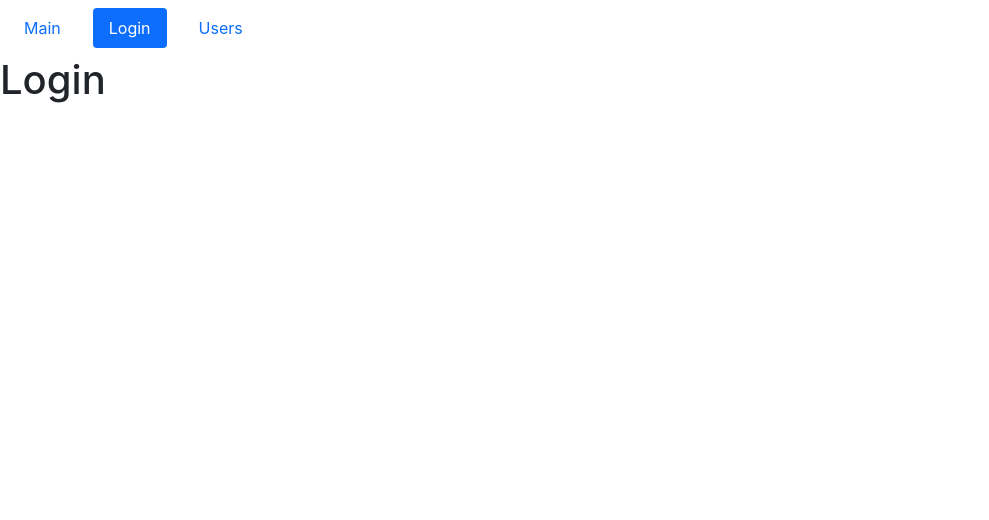
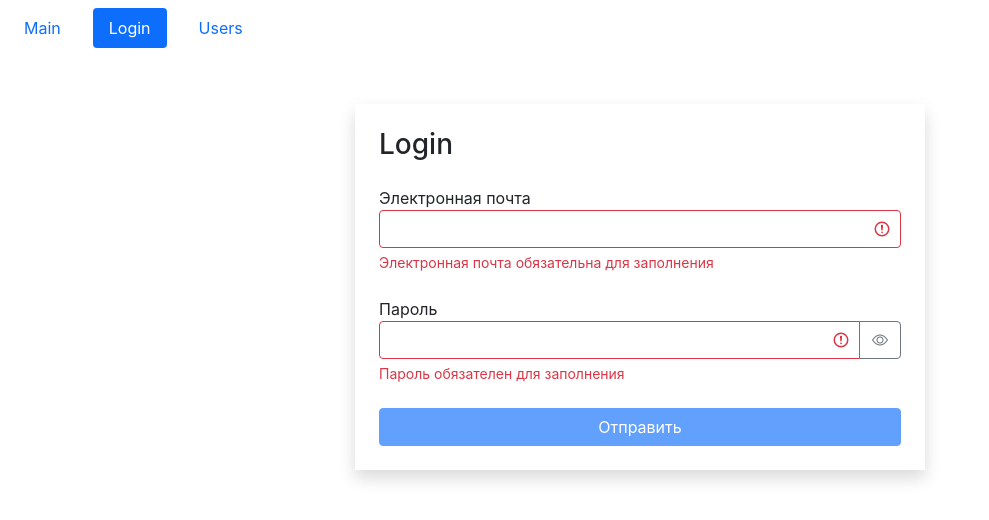
Before and after one commit to mrCtik/fast-company, a React (Create React App) app: page /login in a window 1280 px wide. Shown: the top 520 px of the page, without its empty margins (0-989 px from the left). Built offline with nearby package versions, Linux system fonts and the light colour scheme.

Commit message:
forms complited

```diff
--- a/src/app/components/layouts/login.jsx
+++ b/src/app/components/layouts/login.jsx
@@ -1,7 +1,95 @@
-import React from "react";
+import React, { useState, useEffect } from "react";
+import TextField from "../textField";
+import { validator } from "../utils/validator";
 
 const Login = () => {
-    return <h1>Login</h1>;
+    const [data, setData] = useState({ email: "", password: "" });
+    const [errors, setErrors] = useState({});
+    const handleChange = ({ target }) => {
+        setData((prevState) => ({
+            ...prevState,
+            [target.name]: target.value
+        }));
+    };
+
+    const validatorConfig = {
+        email: {
+            isRequired: {
+                message: "Электронная почта обязательна для заполнения"
+            },
+            isEmail: {
+                message: "Email введен некоректно"
+            }
+        },
+        password: {
+            isRequired: {
+                message: "Пароль обязателен для заполнения"
+            },
+            isCapitalSymbol: {
+                message: "Пароль должен содержать хотя бы одну заглавную букву"
+            },
+            isContainDigit: {
+                message: "Пароль должен содержать хотя бы одну цифру"
+            },
+            min: {
+                message: "Пароль должен состоять минимум из 8 символов",
+                value: 8
+            }
+        }
+    };
+
+    useEffect(() => {
+        validate();
+    }, [data]);
+    const validate = () => {
+        const errors = validator(data, validatorConfig);
+        setErrors(errors);
+        return Object.keys(errors).length === 0;
+    };
+
+    const isValid = Object.keys(errors).length === 0;
+
+    const handleSubmit = (e) => {
+        e.preventDefault();
+        const isValid = validate();
+        if (!isValid) return;
+
+        console.log(data);
+    };
+
+    return (
+        <div className="container mt-5">
+            <div className="row">
+                <div className="col-md-6 offset-md-3 shadow p-4">
+                    <h3 className="mb-4">Login</h3>
+                    <form onSubmit={handleSubmit}>
+                        <TextField
+                            label="Электронная почта"
+                            name="email"
+                            value={data.email}
+                            onChange={handleChange}
+                            error={errors.email}
+                        />
+                        <TextField
+                            label="Пароль"
+                            type="password"
+                            name="password"
+                            value={data.password}
+                            onChange={handleChange}
+                            error={errors.password}
+                        />
+                        <button
+                            type="submit"
+                            disabled={!isValid}
+                            className="btn btn-primary w-100 mx-auto"
+                        >
+                            Отправить
+                        </button>
+                    </form>
+                </div>
+            </div>
+        </div>
+    );
 };
 
 export default Login;
--- a/src/app/components/layouts/users.jsx
+++ b/src/app/components/layouts/users.jsx
@@ -5,7 +5,6 @@
 
 const Users = () => {
     const { userId } = useParams();
-
     return userId ? <PageOfUser id={userId} /> : <UsersList />;
 };
 
--- /dev/null
+++ b/src/app/components/textField.jsx
@@ -0,0 +1,54 @@
+import React, { useState } from "react";
+import PropTypes from "prop-types";
+
+const TextField = ({ label, type, name, value, onChange, error }) => {
+    const [showPassword, setShowPassword] = useState(false);
+
+    const getInputClasses = () => {
+        return `form-control ${error ? " is-invalid" : ""}`;
+    };
+
+    const toggleShowPassword = () => {
+        setShowPassword((prevState) => !prevState);
+    };
+
+    return (
+        <div className="mb-4">
+            <label htmlFor={name}> {label} </label>
+            <div className="input-group has-validation">
+                <input
+                    type={showPassword ? "text" : type}
+                    id={name}
+                    name={name}
+                    value={value}
+                    onChange={onChange}
+                    className={getInputClasses()}
+                />
+                {type === "password" && (
+                    <button
+                        className="btn btn-outline-secondary"
+                        type="button"
+                        onClick={toggleShowPassword}
+                    >
+                        <i
+                            className={
+                                "bi bi-eye" + (showPassword ? "-slash" : "")
+                            }
+                        ></i>
+                    </button>
+                )}
+                {error && <div className="invalid-feedback">{error}</div>}
+            </div>
+        </div>
+    );
+};
+TextField.defaultProps = { type: "text" };
+TextField.propTypes = {
+    error: PropTypes.string,
+    label: PropTypes.string,
+    type: PropTypes.string,
+    name: PropTypes.string,
+    value: PropTypes.string,
+    onChange: PropTypes.func
+};
+export default TextField;
--- /dev/null
+++ b/src/app/components/utils/validator.js
@@ -0,0 +1,47 @@
+export function validator(data, config) {
+    const errors = {};
+    function validate(ValidateMethod, data, config) {
+        let statusValidate;
+        switch (ValidateMethod) {
+        case "isRequired":
+            statusValidate = data.trim() === "";
+            break;
+        case "isEmail": {
+            const emailRegExp = /^\S+@\S+\.\S+$/g;
+            statusValidate = !emailRegExp.test(data);
+            break;
+        }
+        case "isCapitalSymbol": {
+            const capitalRegExp = /[A-Z]+/g;
+            statusValidate = !capitalRegExp.test(data);
+            break;
+        }
+        case "isContainDigit": {
+            const digitRegExp = /\d+/g;
+            statusValidate = !digitRegExp.test(data);
+            break;
+        }
+        case "min": {
+            statusValidate = data.length < config.value;
+            break;
+        }
+        default:
+            break;
+        }
+        if (statusValidate) return config.message;
+    }
+
+    for (const fieldName in data) {
+        for (const ValidateMethod in config[fieldName]) {
+            const error = validate(
+                ValidateMethod,
+                data[fieldName],
+                config[fieldName][ValidateMethod]
+            );
+            if (error && !errors[fieldName]) {
+                errors[fieldName] = error;
+            }
+        }
+    }
+    return errors;
+}
--- a/src/index.js
+++ b/src/index.js
@@ -10,9 +10,7 @@
 const root = ReactDOM.createRoot(document.getElementById("root"));
 root.render(
     <BrowserRouter>
-        <React.StrictMode>
-            <App />
-        </React.StrictMode>
+        <App />
     </BrowserRouter>
 );
 
```
Also changed, not shown: 1 other file (tests, documents, lock files or other folders).
